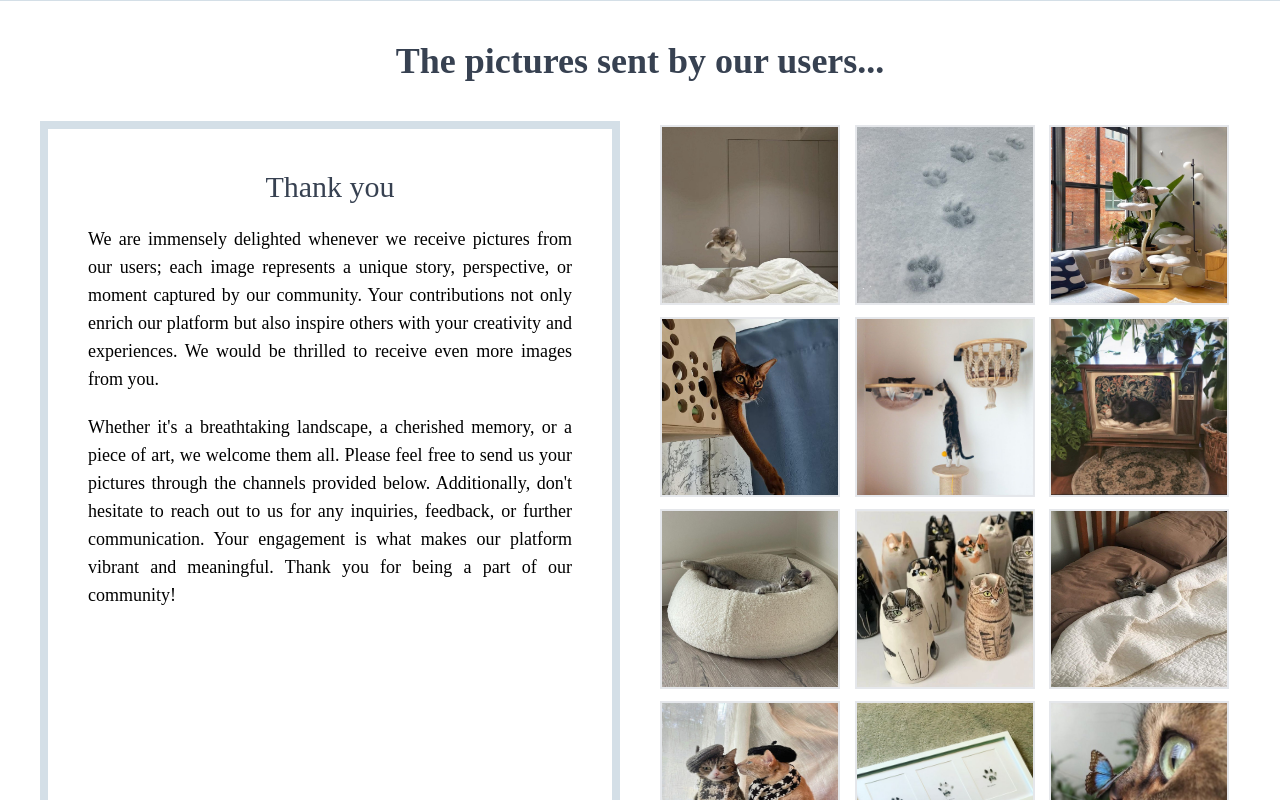
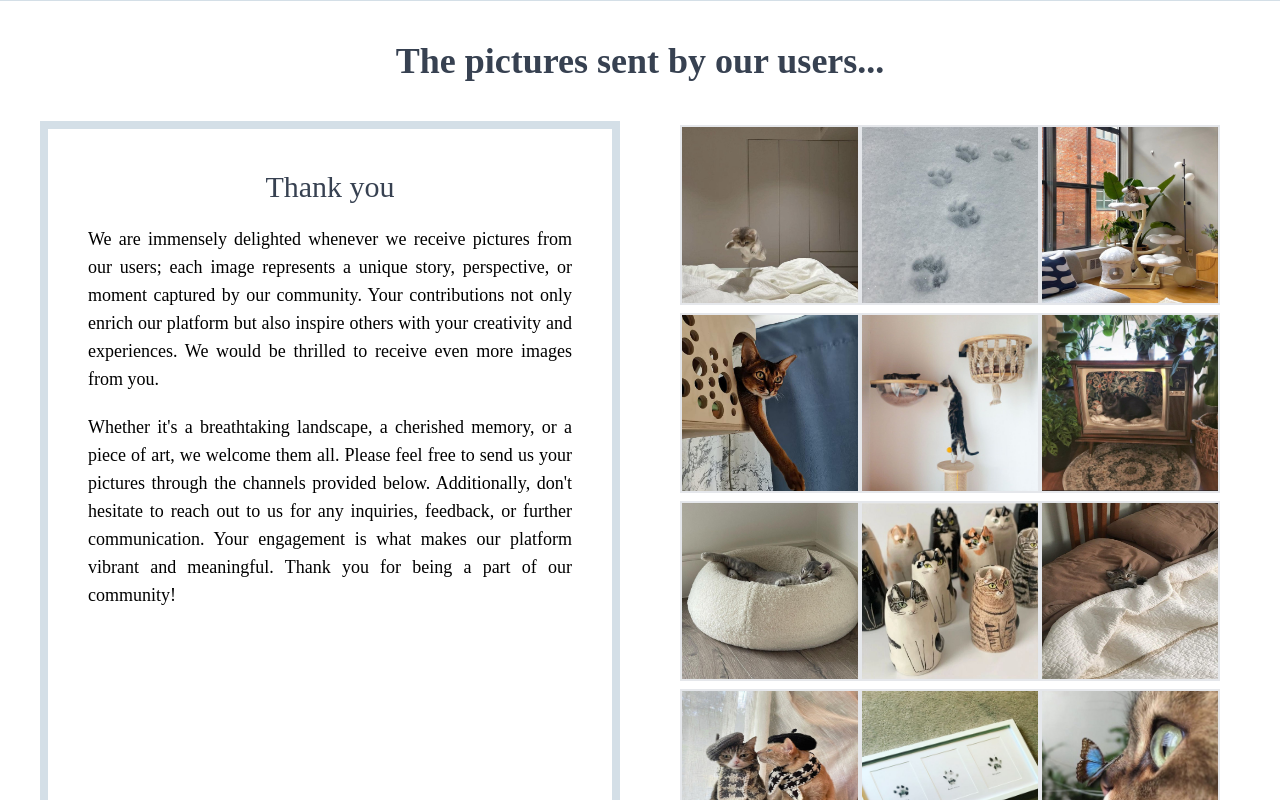
Before and after one commit to demetgas/react-tailwind-project, a React (Create React App) app in the folder tailwind-app/: page / in a window 1280 px wide. Shown: the part 2820-3620 px from the top of the page. Built offline with nearby package versions, Linux system fonts and the light colour scheme.

Commit message:
added gap

```diff
--- a/tailwind-app/src/components/Gallery.jsx
+++ b/tailwind-app/src/components/Gallery.jsx
@@ -29,7 +29,7 @@ export const Gallery = () => {
             and meaningful. Thank you for being a part of our community!
           </p>
         </div>
-        <div className="grid md:grid-cols-2 lg:grid-cols-3 gap-1">
+        <div className="grid md:grid-cols-2 sm:grid-cols-2 md:mx-auto md:gap-x-20 sm:mx-auto sm:gap-x-20 lg:gap-0 lg:grid-cols-3 gap-1">
           {gallery.map((picture) => (
             <img
               key={picture.id}
```
